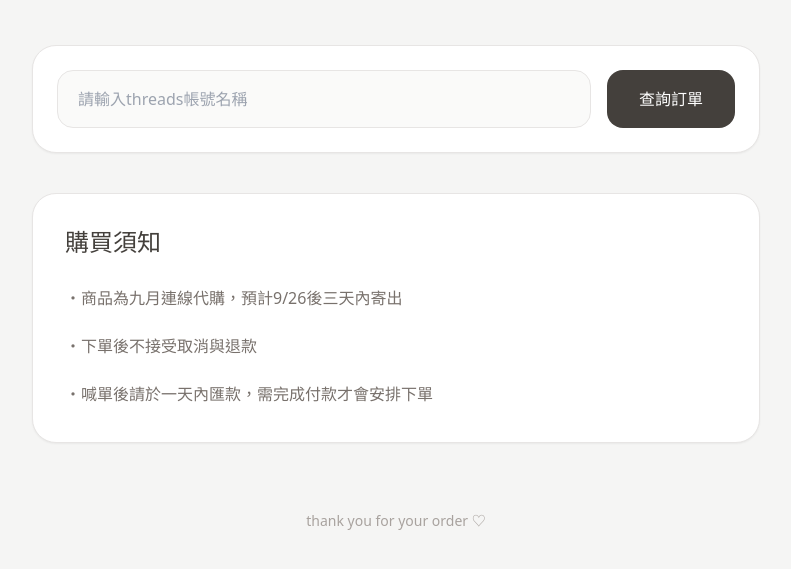
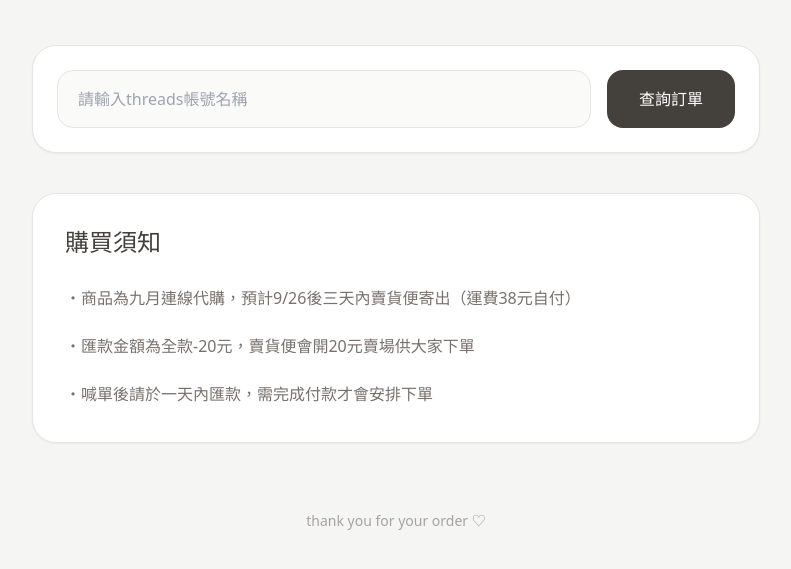
Before and after one commit to yookunn0502/kr-buying-order-tracker, a plain HTML site: page index.html in a window 1280 px wide. Shown: the part 159-728 px from the top of the page, without its empty margins (244-1035 px from the left). Drawn offline with nearby package versions, Linux system fonts and the light colour scheme.

Commit message:
Update index.html

```diff
--- a/index.html
+++ b/index.html
@@ -66,11 +66,11 @@
   <div class="space-y-4 text-stone-500 leading-8">
 
     <div>
-      ・商品為九月連線代購，預計9/26後三天內寄出
+      ・商品為九月連線代購，預計9/26後三天內賣貨便寄出（運費38元自付）
     </div>
 
     <div>
-      ・下單後不接受取消與退款
+      ・匯款金額為全款-20元，賣貨便會開20元賣場供大家下單
     </div>
 
     <div>
```
